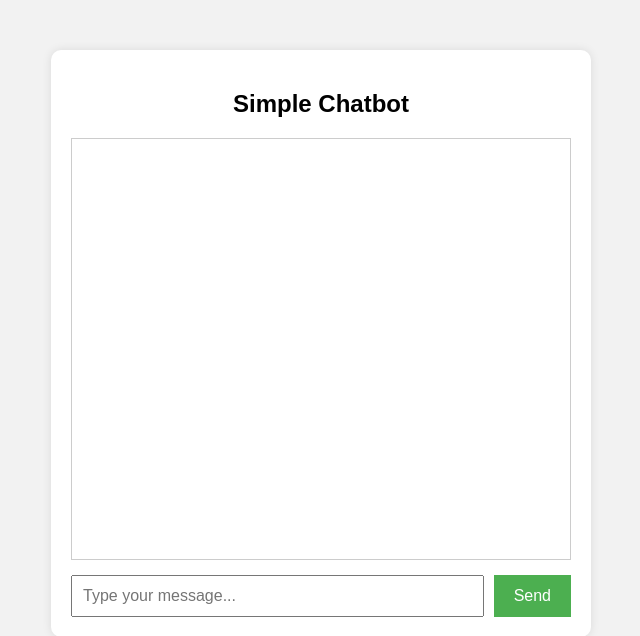
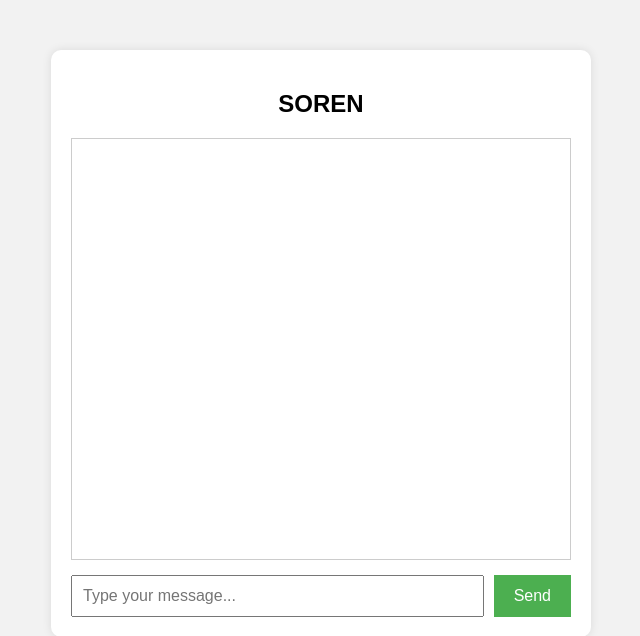
Before and after one commit to kulanigayathree/json_chatbot-python, a Flask app: page / in a window 1280 px wide. Shown: the top 636 px of the page, without its empty margins (319-959 px from the left). Run offline with Flask 3, Linux system fonts and the light colour scheme.

Commit message:
update name

```diff
--- a/templates/index.html
+++ b/templates/index.html
@@ -7,7 +7,7 @@
 </head>
 <body>
     <div class="chat-container">
-        <h2>Simple Chatbot</h2>
+        <h2>SOREN</h2>
         <div id="chat-box" class="chat-box"></div>
         <div class="input-container">
             <input type="text" id="user-input" placeholder="Type your message...">
```
